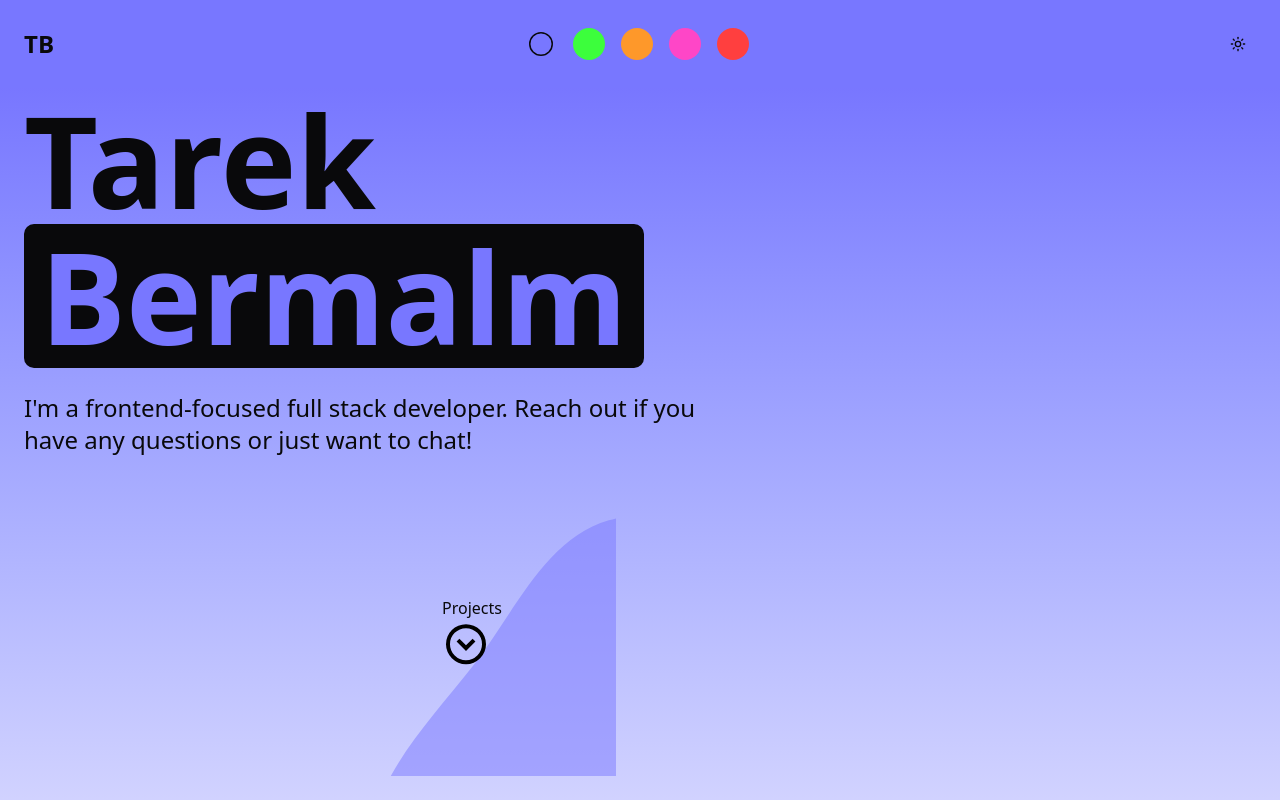
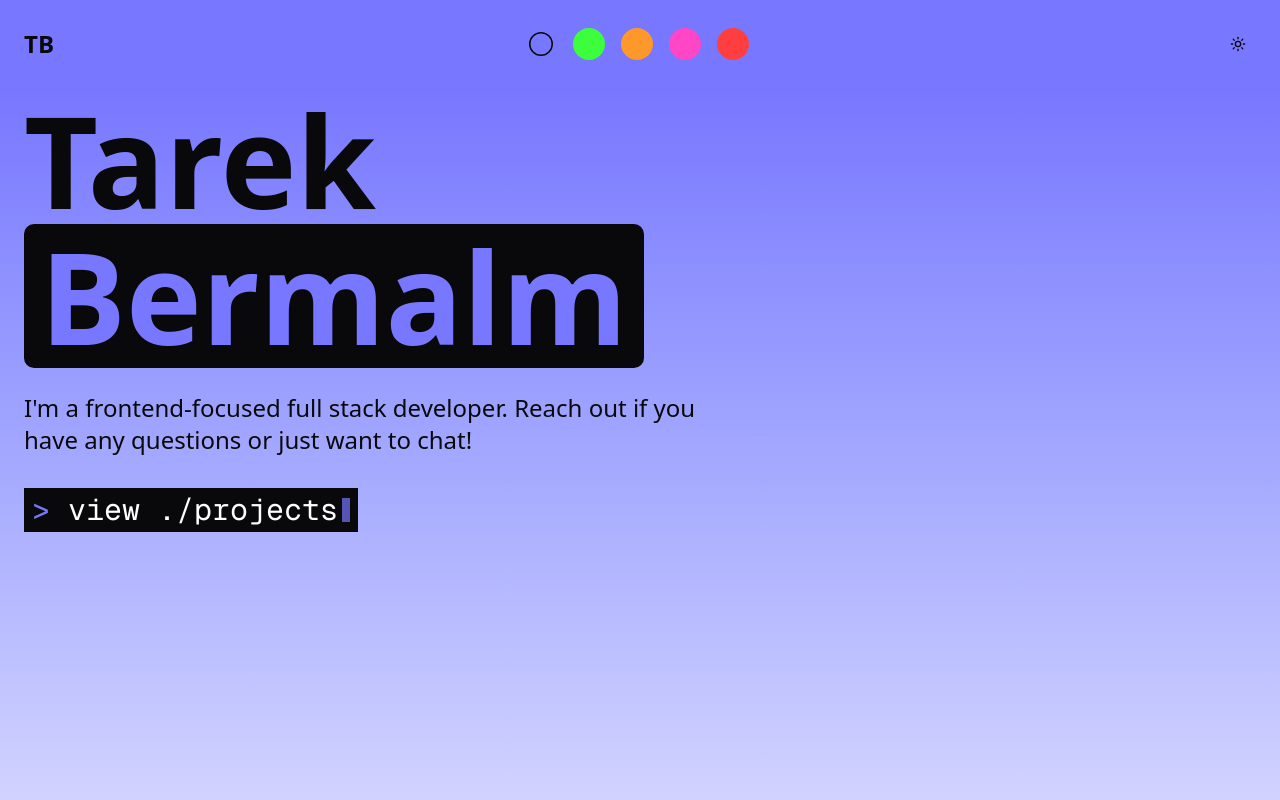
Before and after one commit to tarekfb/portfolio, a Next.js app: page / in a window 1280 px wide. Shown: the top 800 px of the page. Built offline with nearby package versions, Linux system fonts and the light colour scheme.

Commit message:
change to terminal

```diff
--- a/components/ButtonBlob.tsx
+++ b/components/ButtonBlob.tsx
@@ -6,7 +6,15 @@ import { motion } from "framer-motion";
 export default function ButtonBlob({ children, targetId }: { children: React.ReactNode, targetId: string }) {
     const { blobPathData } = useContext(BlobContext);
     return (
-        <div className="flex items-center justify-center">
+
+        <a href={targetId} className=" inline-flex  items-center font-mono bg-foreground text-background px-2 py-1 text-3xl">
+            <span className="font-mono"><span className="text-accent">{'> '}</span>{children}</span>
+            <motion.span
+                animate={{ opacity: [0, 1, 0] }}
+                transition={{ repeat: Infinity, duration: 0.8 }}
+                className="ml-1 inline-block w-2 h-6 bg-accent"
+            />
+            {/*
             <motion.svg viewBox="0 0 96 96" className="size-56 md:size-72" xmlns="http://www.w3.org/2000/svg">
                 <a href={targetId} className="cursor-pointer group">
                     <motion.path className="fill-accent/50 group-hover:stroke-red-300 stroke-4"
@@ -32,8 +40,8 @@ export default function ButtonBlob({ children, targetId }: { children: React.Rea
                     <path d="M12 2a10 10 0 1 0 10 10A10.011 10.011 0 0 0 12 2zm0 18a8 8 0 1 1 8-8 8.009 8.009 0 0 1-8 8z" />
                     <path d="M12 12.586 8.707 9.293l-1.414 1.414L12 15.414l4.707-4.707-1.414-1.414L12 12.586z" />
                 </motion.svg>
-            </div>
-        </div>
+            </div> */}
+        </a>
 
     )
 }
--- a/components/Hero.tsx
+++ b/components/Hero.tsx
@@ -23,7 +23,7 @@ function Hero() {
                             {"I'm a frontend-focused full stack developer. Reach out if you have any questions or just want to chat!"}
                         </p>
 
-                            <ButtonBlob targetId="#projects" >Projects</ButtonBlob>
+                            <ButtonBlob targetId="#projects" >view ./projects</ButtonBlob>
 
                     </div>
                 </div>
```
